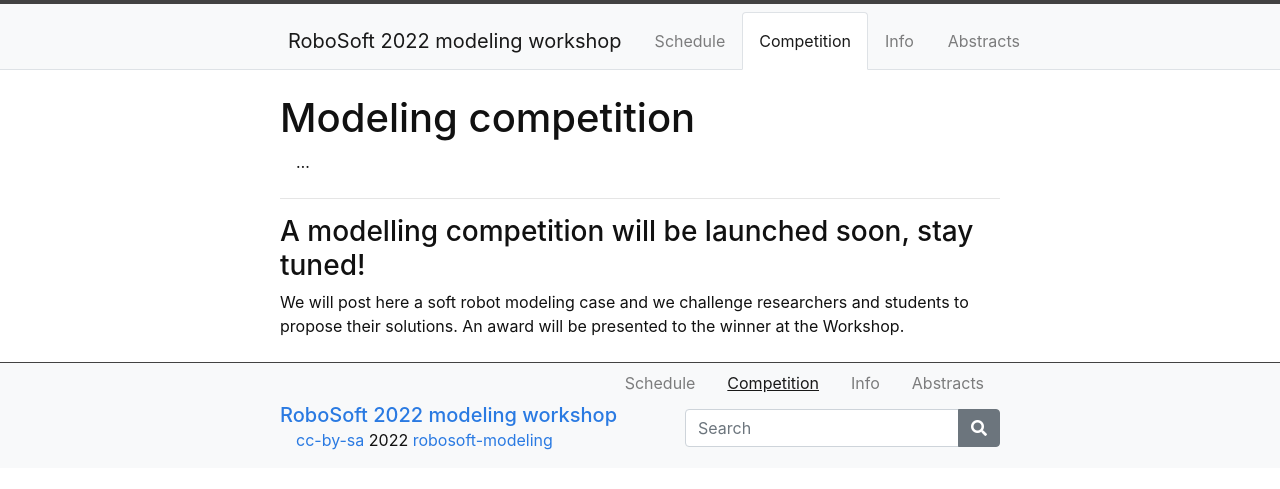
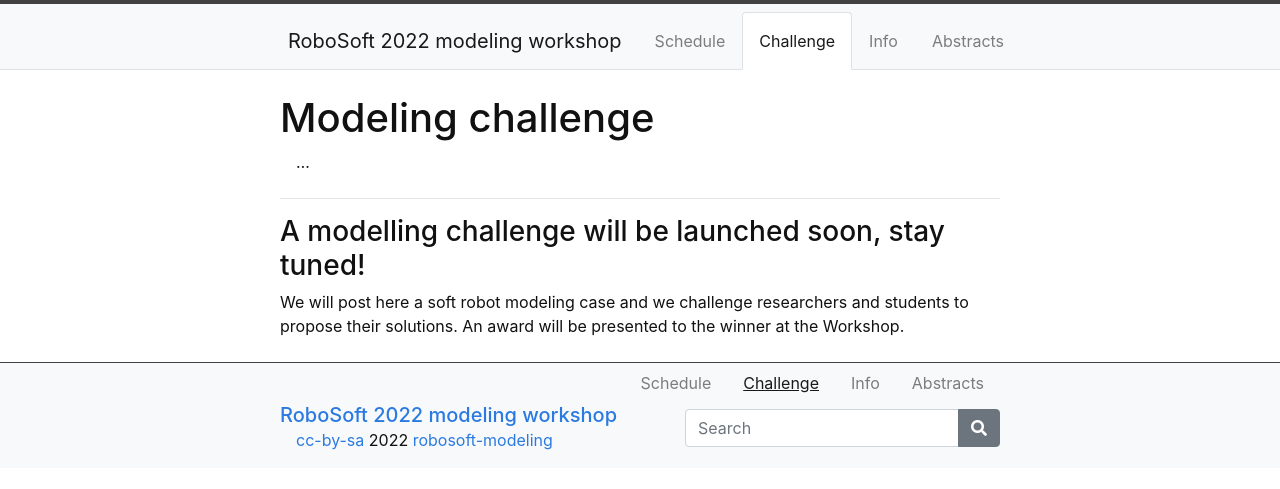
Before and after one commit to robosoft-modeling/robosoft-2022-workshop, a Jekyll site: the page built from content/2-competition.md, in a window 1280 px wide. Shown: the top 489 px of the page. Built offline with Jekyll 4.4.1, drawn with Linux system fonts in a browser that asks for light colours.

Commit message:
Update 2-competition.md

```diff
--- a/content/2-competition.md
+++ b/content/2-competition.md
@@ -1,11 +1,11 @@
 ---
-title: Modeling competition
-nav: Competition
+title: Modeling challenge
+nav: Challenge
 
 description: >
     ...
 ---
 
-### A modelling competition will be launched soon, stay tuned!
+### A modelling challenge will be launched soon, stay tuned!
 We will post here a soft robot modeling case and we challenge researchers and students to propose their solutions.
 An award will be presented to the winner at the Workshop.
```
